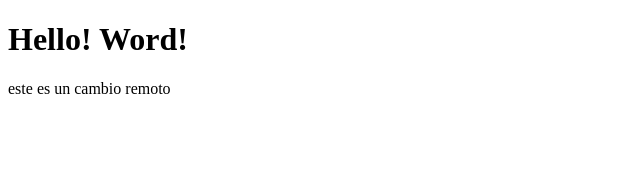
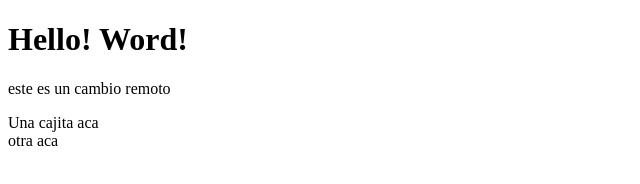
Before and after one commit to Estefacdn/ProyectoPrueba, a plain HTML site: page index.html in a window 1280 px wide. Shown: the whole page, without its empty margins (0-640 px from the left). Drawn offline with Linux system fonts and the light colour scheme.

Commit message:
Segundo Cambio

```diff
--- a/index.html
+++ b/index.html
@@ -10,6 +10,11 @@
     <div>
         <h1>Hello! Word!</h1>
         <p>este es un cambio remoto</p>
+        <div>
+            Una cajita aca
+            <br>
+            otra aca
+        </div>
     </div>
 </body>
 </html>
```
